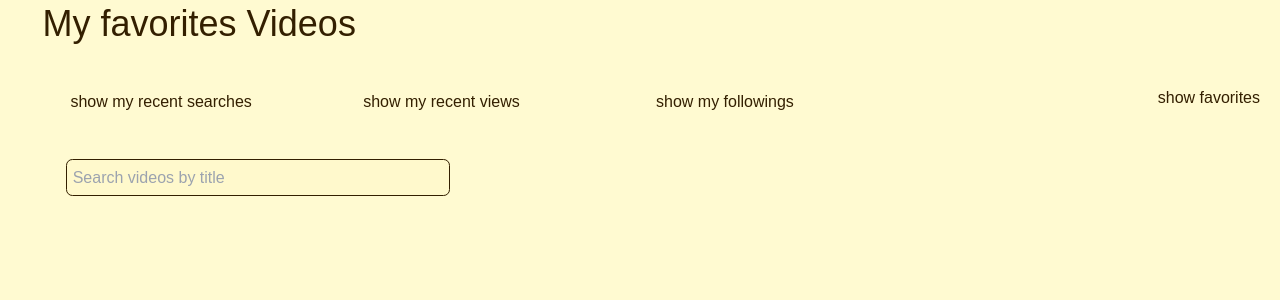
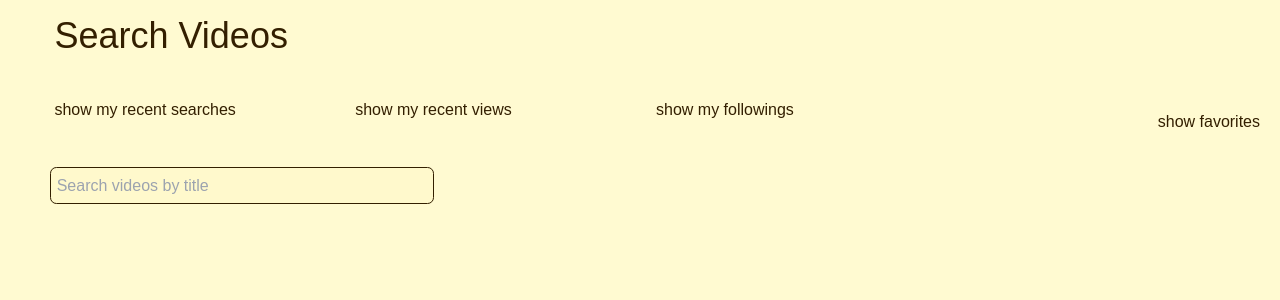
Before and after one commit to newlight77/dailymotion-next-app, a Next.js app: page / in a window 1280 px wide. Shown: the top 300 px of the page. Built offline with nearby package versions, Linux system fonts and the light colour scheme.

Commit message:
feature(video search): improve styles

```diff
--- a/src/app/page.tsx
+++ b/src/app/page.tsx
@@ -62,13 +62,13 @@ const HomePage: React.FC = () => {
 
     return (
         <div className='container'>
-            <h1 className='title text-4xl p-1'>My favorites Videos</h1>
+            <h2 className='title text-4xl p-1 md:p-4'>Search Videos</h2>
 
             <div className="pb-4 pt-4 right-0 md:absolute md:z-100 md:p-2 md:m-1">
                 <Favorites onSelected={handleSelectFavorite} newFavorite={newToFavortie} />
             </div>
             <div className='search'>
-                <div className='search-bar md:p-4'>
+                <div className='search-bar'>
                     <div className='history md:flex flex-wrap'>
                         <div className="basis-1/8 pt-2 md:w-1/4 sm:w-64">
                             <SearchHistory onSelected={handleSelectSearchHistory} onAddToFavorite={handleAddSearchToFavorite} newKeywords={newToHsitory} />
--- a/src/app/video/[id]/page.tsx
+++ b/src/app/video/[id]/page.tsx
@@ -33,7 +33,7 @@ const VideoPage: React.FC = () => {
     }, [id]);
 
     return (
-        <div className='container'>
+        <div className='container w-full'>
             {video ? <VideoPlayer videoId={video.id} videoTitle={video.title} /> : <div>Loading...</div>}
         </div>
     );
--- a/src/components/Favorites.tsx
+++ b/src/components/Favorites.tsx
@@ -221,7 +221,8 @@ const Favorites: React.FC<FavoritesProps> = ({ newFavorite, onSelected }) => {
                                                 onBlur={(event: React.ChangeEvent<HTMLInputElement>) => handleOrderBlur(event, kw) }
                                                 placeholder="order"
                                         />
-                                        : <></>
+                                        :
+                                        <div>{kw.order < 100 ? kw.order : ''}</div>
                                     }
 
                                     <Link href={''} className={`basis-3/8 text-tertiary ${kw.order < 100 ? "font-semibold" : ""}`} onClick={() => selectFavorite(kw)}>
--- a/src/components/SearchBar.tsx
+++ b/src/components/SearchBar.tsx
@@ -71,7 +71,7 @@ const SearchBar: React.FC<SearchBarProps> = ({ newKeywords, onSearch }) => {
         <div className='p-1 md:p-2 md:w-1/5'>
             <div className='flex flex-row gap-1'>
                 <input
-                    className='basis-2/4 min-w-96'
+                    className='basis-1/4 min-w-96'
                     type="text"
                     value={debouncedInpout}
                     onChange={handleInputChange}
--- a/src/components/VideoList.tsx
+++ b/src/components/VideoList.tsx
@@ -53,7 +53,7 @@ const VideoList: React.FC<VideoListProps> = ({ videos, onSelected, onFollowOwner
     }
 
     return (
-        <div className="pt-4 md:p-4">
+        <div className="pt-4 md:p-2">
 
             {
                 videos.length !== 0 ?
--- a/src/components/VideoPlayer.tsx
+++ b/src/components/VideoPlayer.tsx
@@ -7,13 +7,13 @@ interface VideoPlayerProps {
 
 const VideoPlayer: React.FC<VideoPlayerProps> = ({ videoId, videoTitle }) => {
     return (
-        <div className="video-player w-full h-full">
+        <div className="video-player pt-12 w-full h-full">
             <iframe allowFullScreen
                 allow="autoplay; fullscreen; picture-in-picture; web-share"
                 className="dailymotion-player"
                 src={`https://geo.dailymotion.com/player.html?video=${videoId}`}
                 title={videoTitle}
-                style={{ width: '100%',  height: '100vh'}}
+                style={{ width: '100%',  height: '64vh'}}
             >
             </iframe>
         </div>
```
